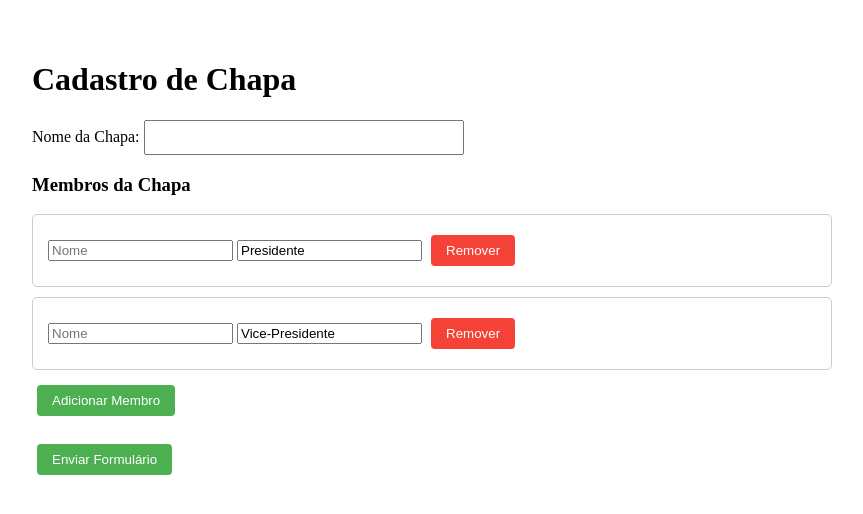
After one commit to DouglasEd/Urna2025, a PHP site: page /Cadastro/index.php in a window 1280 px wide. The commit adds this page. Shown: the top 514 px of the page, without its empty margins (208-1071 px from the left). Run offline with PHP 8.4, Linux system fonts and the light colour scheme.

Commit message:
Adicionado uma tela basica de cadastro das chapas

```diff
--- /dev/null
+++ b/Cadastro/index.php
@@ -0,0 +1,126 @@
+<?php
+require_once "../credentials.php";
+
+// Conecta ao banco de dados
+$conexao = new mysqli(DB_HOST, DB_USER, DB_PASSWORD, DB_NAME);
+
+// Verifica a conexão
+if ($conexao->connect_error) {
+    die("Erro na conexão: " . $conexao->connect_error);
+}
+
+if ($_SERVER['REQUEST_METHOD'] === 'POST') {
+    // Coleta e sanitiza os dados
+    $nomeChapa = $conexao->real_escape_string($_POST['nome_chapa']);
+
+    try {
+        // Inicia transação
+        $conexao->begin_transaction();
+
+        // Insere na tabela chapas
+        $stmtChapa = $conexao->prepare("INSERT INTO chapas (Nome_Chapa) VALUES (?)");
+        $stmtChapa->bind_param("s", $nomeChapa);
+
+        if (!$stmtChapa->execute()) {
+            throw new Exception("Erro ao inserir chapa: " . $stmtChapa->error);
+        }
+        $stmtChapa->close();
+
+        // Insere na tabela integrantes
+        if (isset($_POST['nome']) && isset($_POST['cargo'])) {
+            $stmtIntegrante = $conexao->prepare("INSERT INTO integrantes (Nome, Chapa, Cargo) VALUES (?, ?, ?)");
+
+            foreach ($_POST['nome'] as $index => $nome) {
+                $nomeMembro = $conexao->real_escape_string($nome);
+                $cargo = $conexao->real_escape_string($_POST['cargo'][$index]);
+
+                $stmtIntegrante->bind_param("sss", $nomeMembro, $nomeChapa, $cargo);
+
+                if (!$stmtIntegrante->execute()) {
+                    throw new Exception("Erro ao inserir integrante: " . $stmtIntegrante->error);
+                }
+            }
+            $stmtIntegrante->close();
+        }
+
+        // Confirma a transação
+        $conexao->commit();
+        echo "Chapa e integrantes cadastrados com sucesso!";
+
+    } catch (Exception $e) {
+        // Reverte em caso de erro
+        $conexao->rollback();
+        echo "Erro: " . $e->getMessage();
+    }
+
+    $conexao->close();
+    exit;
+}
+?>
+
+<!DOCTYPE html>
+<html lang="pt-br">
+<head>
+    <meta charset="UTF-8">
+    <title>Cadastro de Chapa</title>
+    <style>
+        .container { max-width: 800px; margin: 20px auto; padding: 20px; }
+        .membro-block { border: 1px solid #ccc; padding: 15px; margin: 10px 0; border-radius: 5px; }
+        .btn { padding: 8px 15px; margin: 5px; cursor: pointer; background-color: #4CAF50; color: white; border: none; border-radius: 4px; }
+        .btn-remover { background-color: #f44336; }
+    </style>
+</head>
+<body>
+    <div class="container">
+        <h1>Cadastro de Chapa</h1>
+        <form method="POST">
+            <div>
+                <label>Nome da Chapa:</label>
+                <input type="text" name="nome_chapa" required style="width: 300px; padding: 8px;">
+            </div>
+
+            <h3>Membros da Chapa</h3>
+            <div id="membros-container">
+                <!-- Blocos de membros serão adicionados aqui -->
+                <div class="membro-block">
+                    <input type="text" name="nome[]" placeholder="Nome" required>
+                    <input type="text" name="cargo[]" placeholder="Cargo" value="Presidente" required>
+                    <button type="button" class="btn btn-remover" onclick="removerBloco(this)">Remover</button>
+                </div>
+                <div class="membro-block">
+                    <input type="text" name="nome[]" placeholder="Nome" required>
+                    <input type="text" name="cargo[]" placeholder="Cargo" value="Vice-Presidente" required>
+                    <button type="button" class="btn btn-remover" onclick="removerBloco(this)">Remover</button>
+                </div>
+            </div>
+
+            <button type="button" class="btn" onclick="adicionarBloco()">Adicionar Membro</button>
+            <br><br>
+            <button type="submit" class="btn">Enviar Formulário</button>
+        </form>
+    </div>
+
+    <script>
+        function adicionarBloco() {
+            const container = document.getElementById('membros-container');
+            const novoBloco = document.createElement('div');
+            novoBloco.className = 'membro-block';
+            novoBloco.innerHTML = `
+                <input type="text" name="nome[]" placeholder="Nome" required>
+                <input type="text" name="cargo[]" placeholder="Cargo" required>
+                <button type="button" class="btn btn-remover" onclick="removerBloco(this)">Remover</button>
+            `;
+            container.appendChild(novoBloco);
+        }
+
+        function removerBloco(botao) {
+            const bloco = botao.parentElement;
+            if (document.querySelectorAll('.membro-block').length > 1) {
+                bloco.remove();
+            } else {
+                alert('Deve haver pelo menos um membro!');
+            }
+        }
+    </script>
+</body>
+</html>
--- a/Votacao/scriptVote.js
+++ b/Votacao/scriptVote.js
@@ -1,4 +1,8 @@
 const mensagemDiv = document.getElementById('mensagem');
+const audio = new Audio('../Audio/AudioUrna.m4a');
+    function playAudio() {
+        audio.play(); // Inicia a reprodução
+    }
     function votarChapa(nomeChapa, matricula) {
         let confirmacao = confirm(`Deseja votar na chapa ${nomeChapa}?`);
         if (confirmacao) {
@@ -6,6 +10,7 @@ const mensagemDiv = document.getElementById('mensagem');
                 .then(response => response.text())
                 .then(data => {
                     mostrarMensagem();
+                    playAudio();
                     setTimeout(() => {
                         window.location.href = '../';  // ou 'http://localhost/urna/index.html'
                     }, 4000);
--- a/style.css
+++ b/style.css
@@ -26,7 +26,7 @@ body {
 .display {
     font-size: 4vw;
     text-align: center;
-    margin: 1vh 0px 3vh 0px;
+    margin: 4vh 0px 2vh 0px;
     padding: 2vh 0px;
     color: #1b0020;
     border-radius: 10px;
@@ -44,7 +44,7 @@ body {
 .teclado {
     padding: 3vh 2vw;
     margin-top: 2vh;
-    width: 40vw;
+    width: 35vw;
     height: auto;
     border-radius: 15px;
     background-color: rgb(122, 1, 192);
@@ -59,6 +59,7 @@ body {
 button {
     padding: 5px 5px;
     font-size: 6vh;
+    height: auto;
     border: none;
     background: #28182b;
     color: white;
```
Also changed, not shown: Votacao/processar_voto.php (added, +49 -0 lines), Cadastro/style.css (added), 2 other files.
